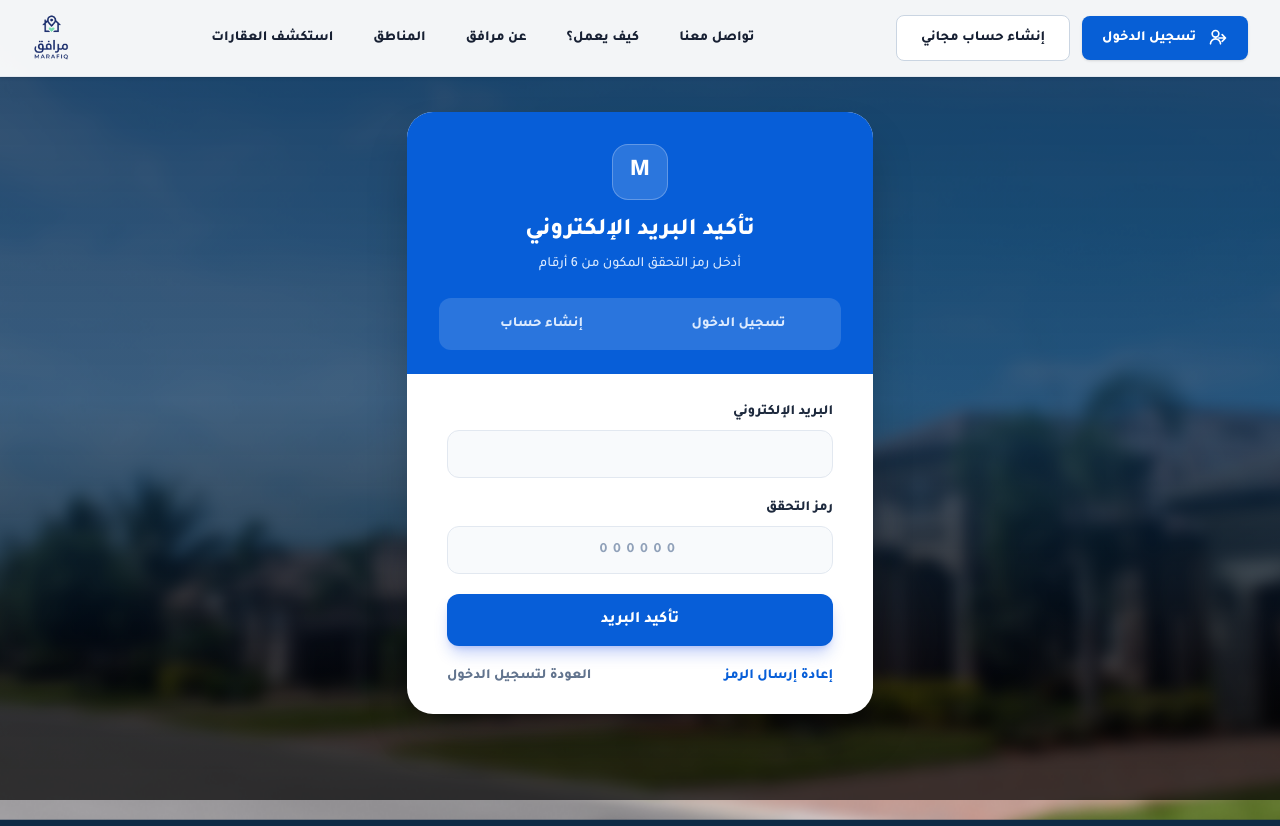
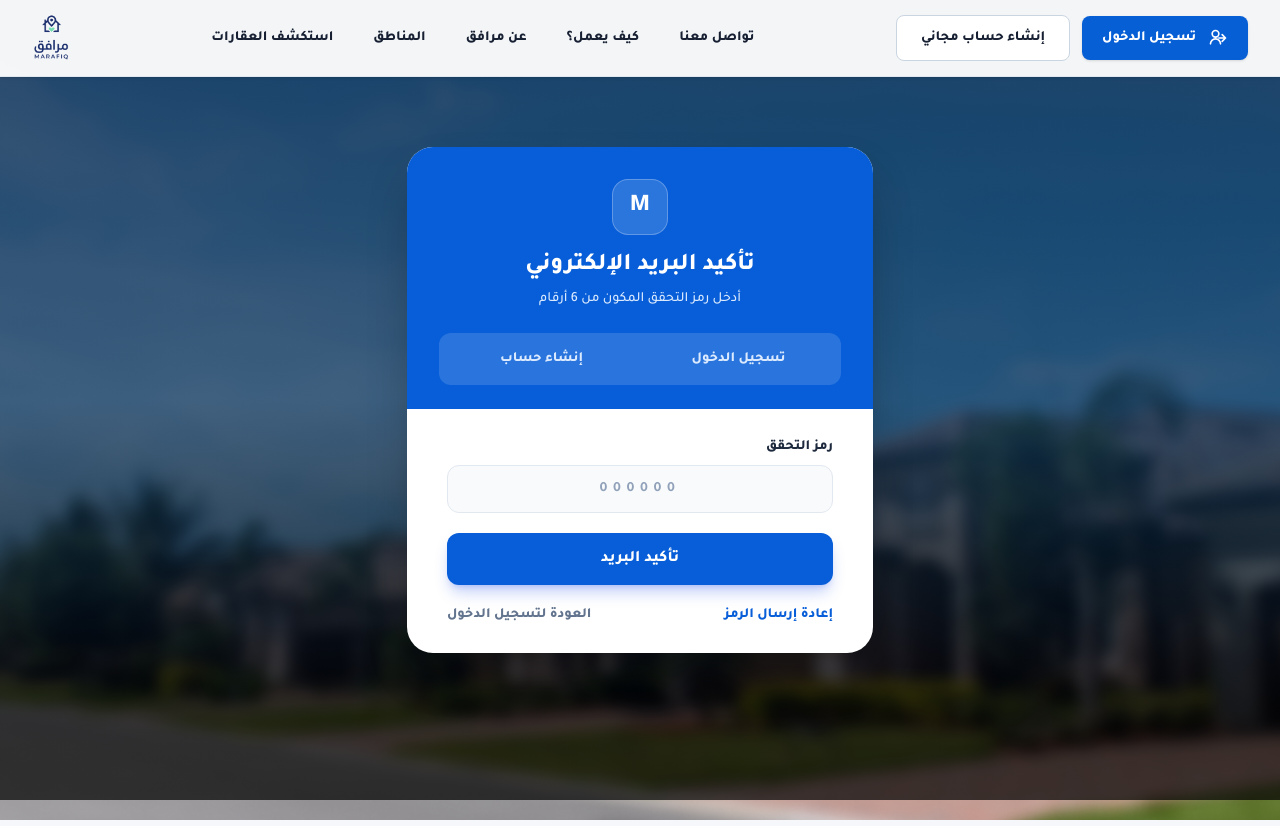
Before and after one commit to Mohammed-Atia22/morafeq, a React (Vite) app in the folder Frontend/: page /confirm-otp in a window 1280 px wide. After the commit the page ends 800 px from the top, so only its background shows below. Built offline with nearby package versions, Linux system fonts and the light colour scheme; no server answers.

Commit message:
Fixed 3 Test Cases

```diff
--- a/Frontend/src/features/auth/pages/ConfirmOtpPage.jsx
+++ b/Frontend/src/features/auth/pages/ConfirmOtpPage.jsx
@@ -90,15 +90,10 @@ export function ConfirmOtpPage() {
       >
         <form className="space-y-5" onSubmit={handleSubmit(onSubmit)}>
           <AuthMessage>{serverError}</AuthMessage>
+          <AuthMessage>{errors.email?.message}</AuthMessage>
           <AuthMessage type="success">{success}</AuthMessage>
 
-          <FormField label="البريد الإلكتروني" error={errors.email}>
-            <input
-              className={inputClass}
-              type="email"
-              {...register("email", { required: "البريد الإلكتروني مطلوب" })}
-            />
-          </FormField>
+          <input type="hidden" {...register("email")} />
 
           <FormField label="رمز التحقق" error={errors.otp}>
             <input
--- a/Frontend/src/features/auth/pages/RegisterPage.jsx
+++ b/Frontend/src/features/auth/pages/RegisterPage.jsx
@@ -116,7 +116,7 @@ export function RegisterPage() {
 
       await authApi.register(payload);
       toast.success("تم التسجيل بنجاح");
-      navigate("/confirm-otp");
+      navigate(`/confirm-otp?email=${encodeURIComponent(values.email)}`);
     } catch (error) {
       console.log(error.response?.data || error.message);
       setServerError(error.response?.data?.message || error.message);
```
Also changed, not shown: 1 other file (tests, documents, lock files or other folders).
